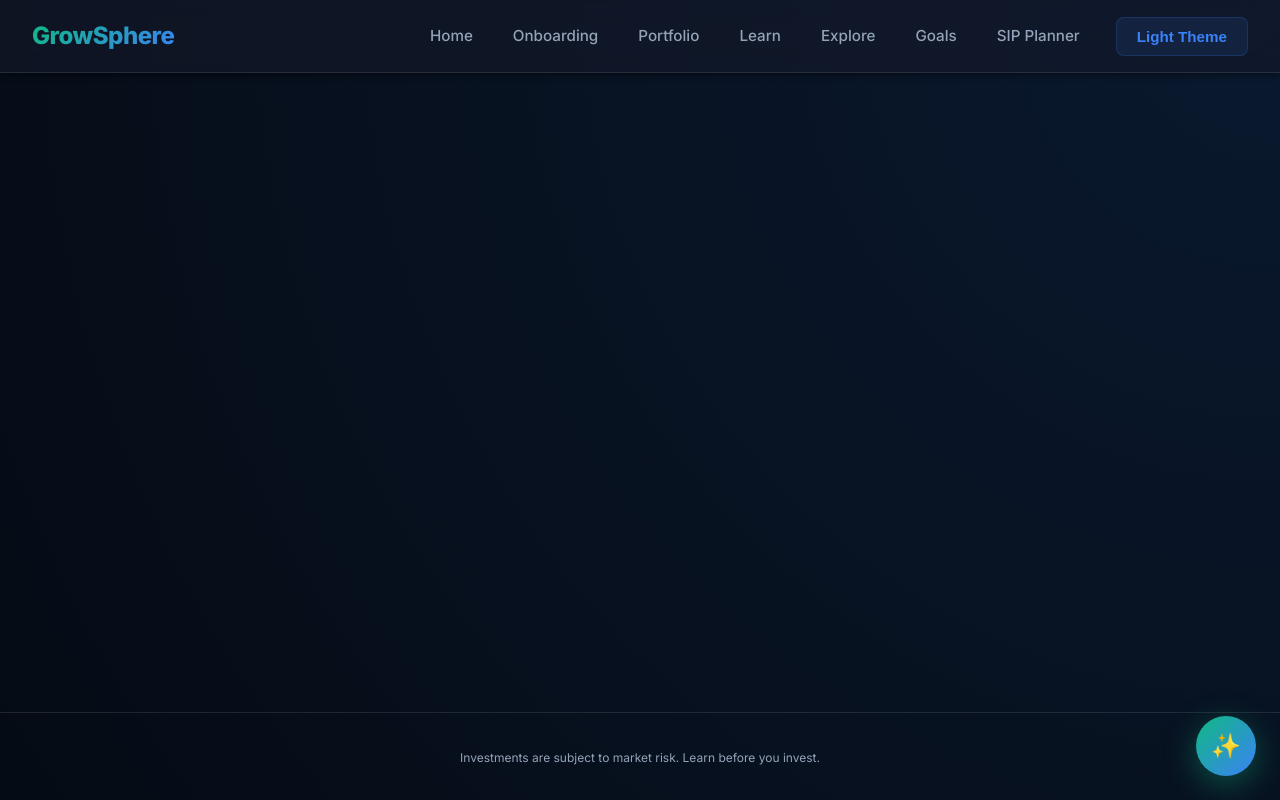
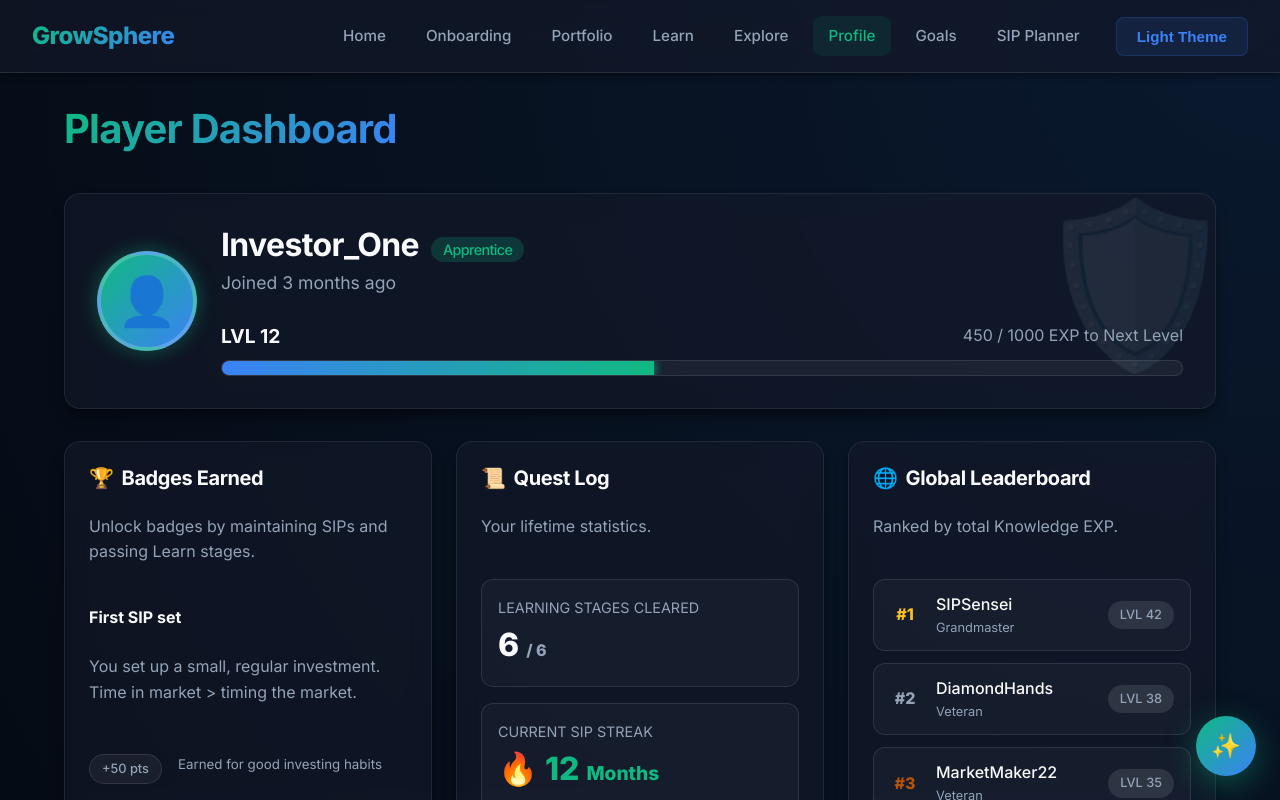
Before and after one commit to Askamar/Growsphere, a React (Vite) app: page /profile in a window 1280 px wide. Shown: the top 800 px of the page. Built offline with nearby package versions, Linux system fonts and the light colour scheme.

Commit message:
Add Player Dashboard (Profile Page) with gamification elements

```diff
--- a/src/App.tsx
+++ b/src/App.tsx
@@ -7,6 +7,7 @@ import Learn from './pages/Learn'
 import Goals from './pages/Goals'
 import SIPPlanner from './pages/SIPPlanner'
 import Explore from './pages/Explore'
+import Profile from './pages/Profile'
 import { getJSON, setJSON } from './shared/storage'
 import AIChatbot from './shared/AIChatbot'
 
@@ -28,6 +29,7 @@ export default function App() {
           <NavLink to="/portfolio">Portfolio</NavLink>
           <NavLink to="/learn">Learn</NavLink>
           <NavLink to="/explore">Explore</NavLink>
+          <NavLink to="/profile">Profile</NavLink>
           <NavLink to="/goals">Goals</NavLink>
           <NavLink to="/sip">SIP Planner</NavLink>
           <button
@@ -46,6 +48,7 @@ export default function App() {
           <Route path="/portfolio" element={<Portfolio />} />
           <Route path="/learn" element={<Learn />} />
           <Route path="/explore" element={<Explore />} />
+          <Route path="/profile" element={<Profile />} />
           <Route path="/goals" element={<Goals />} />
           <Route path="/sip" element={<SIPPlanner />} />
         </Routes>
--- /dev/null
+++ b/src/pages/Profile.tsx
@@ -0,0 +1,156 @@
+import { useState } from 'react'
+import AchievementCard from '../shared/AchievementCard'
+import { demoAchievements } from '../shared/mock'
+
+export default function Profile() {
+  const [level] = useState(12)
+  const [exp] = useState(450)
+  const maxExp = 1000
+
+  const leaders = [
+    { rank: 1, name: 'SIPSensei', level: 42, title: 'Grandmaster' },
+    { rank: 2, name: 'DiamondHands', level: 38, title: 'Veteran' },
+    { rank: 3, name: 'MarketMaker22', level: 35, title: 'Veteran' },
+    { rank: 124, name: 'You', level: 12, title: 'Apprentice' },
+    { rank: 125, name: 'NewbieNed', level: 3, title: 'Novice' },
+  ]
+
+  return (
+    <div className="stack" style={{ gap: '32px' }}>
+      <div style={{ display: 'flex', alignItems: 'center', justifyContent: 'space-between', marginBottom: '8px' }}>
+        <h2 style={{ margin: 0, fontSize: '2.5rem', background: 'linear-gradient(135deg, var(--accent), var(--accent2))', WebkitBackgroundClip: 'text', WebkitTextFillColor: 'transparent' }}>
+          Player Dashboard
+        </h2>
+      </div>
+
+      {/* Level & Identity Widget */}
+      <div className="card" style={{ padding: '32px', position: 'relative', overflow: 'hidden' }}>
+        <div style={{ position: 'absolute', top: -40, right: -20, fontSize: '10rem', opacity: 0.1, zIndex: 0, pointerEvents: 'none' }}>
+          🛡️
+        </div>
+        <div className="row" style={{ position: 'relative', zIndex: 1, gap: '24px' }}>
+          {/* Avatar Area */}
+          <div style={{
+            width: '100px',
+            height: '100px',
+            borderRadius: '50%',
+            background: 'linear-gradient(135deg, var(--accent), var(--accent2))',
+            display: 'flex',
+            alignItems: 'center',
+            justifyContent: 'center',
+            fontSize: '3rem',
+            border: '4px solid rgba(255, 255, 255, 0.2)',
+            boxShadow: '0 0 20px rgba(16, 185, 129, 0.4)'
+          }}>
+            👤
+          </div>
+
+          <div style={{ flex: 1 }}>
+            <h3 style={{ fontSize: '2rem', margin: '0 0 4px 0', display: 'flex', alignItems: 'center', gap: '12px' }}>
+              Investor_One <span className="tag" style={{ border: 'none', background: 'rgba(16, 185, 129, 0.2)', color: 'var(--accent)', fontSize: '0.9rem' }}>Apprentice</span>
+            </h3>
+            <p style={{ color: 'var(--text-muted)', margin: 0, fontSize: '1.1rem' }}>Joined 3 months ago</p>
+
+            {/* EXP Bar */}
+            <div style={{ marginTop: '24px' }}>
+              <div className="row" style={{ justifyContent: 'space-between', marginBottom: '8px' }}>
+                <span style={{ fontWeight: 'bold', fontSize: '1.2rem', color: 'var(--text)' }}>LVL {level}</span>
+                <span style={{ color: 'var(--text-muted)' }}>{exp} / {maxExp} EXP to Next Level</span>
+              </div>
+              <div style={{
+                height: '16px',
+                background: 'rgba(255, 255, 255, 0.05)',
+                borderRadius: '8px',
+                overflow: 'hidden',
+                border: '1px solid var(--glass-border)'
+              }}>
+                <div style={{
+                  width: `${(exp / maxExp) * 100}%`,
+                  height: '100%',
+                  background: 'linear-gradient(90deg, var(--accent2), var(--accent))',
+                  boxShadow: '0 0 10px var(--accent)',
+                  transition: 'width 1s ease-in-out'
+                }} />
+              </div>
+            </div>
+          </div>
+        </div>
+      </div>
+
+      <div className="grid cols-3" style={{ gridTemplateColumns: '1fr 1fr 1fr' }}>
+
+        {/* Achievements Column */}
+        <div className="card stack">
+          <h3 style={{ margin: 0, display: 'flex', alignItems: 'center', gap: '8px' }}>
+            <span>🏆</span> Badges Earned
+          </h3>
+          <p className="muted" style={{ margin: 0 }}>Unlock badges by maintaining SIPs and passing Learn stages.</p>
+          <div className="stack" style={{ gap: '16px', marginTop: '16px' }}>
+            {demoAchievements.map(ach => (
+              <AchievementCard key={ach.id} achievement={ach} />
+            ))}
+          </div>
+        </div>
+
+        {/* Quest Log / Stats */}
+        <div className="card stack">
+          <h3 style={{ margin: 0, display: 'flex', alignItems: 'center', gap: '8px' }}>
+            <span>📜</span> Quest Log
+          </h3>
+          <p className="muted" style={{ margin: 0 }}>Your lifetime statistics.</p>
+
+          <div style={{ marginTop: '16px', display: 'flex', flexDirection: 'column', gap: '16px' }}>
+            <div style={{ padding: '16px', background: 'rgba(255,255,255,0.03)', borderRadius: '12px', border: '1px solid var(--glass-border)' }}>
+              <div style={{ color: 'var(--text-muted)', fontSize: '0.9rem', textTransform: 'uppercase' }}>Learning Stages Cleared</div>
+              <div style={{ fontSize: '2rem', fontWeight: 800, color: 'var(--text)' }}>6 <span style={{ fontSize: '1rem', color: 'var(--text-muted)' }}>/ 6</span></div>
+            </div>
+
+            <div style={{ padding: '16px', background: 'rgba(255,255,255,0.03)', borderRadius: '12px', border: '1px solid var(--glass-border)' }}>
+              <div style={{ color: 'var(--text-muted)', fontSize: '0.9rem', textTransform: 'uppercase' }}>Current SIP Streak</div>
+              <div style={{ fontSize: '2rem', fontWeight: 800, color: 'var(--accent)' }}>🔥 12 <span style={{ fontSize: '1.2rem' }}>Months</span></div>
+            </div>
+          </div>
+        </div>
+
+        {/* Global Leaderboard */}
+        <div className="card stack" style={{ gridColumn: 'span 1' }}>
+          <h3 style={{ margin: 0, display: 'flex', alignItems: 'center', gap: '8px' }}>
+            <span>🌐</span> Global Leaderboard
+          </h3>
+          <p className="muted" style={{ margin: 0 }}>Ranked by total Knowledge EXP.</p>
+
+          <div style={{ marginTop: '16px', display: 'flex', flexDirection: 'column', gap: '12px' }}>
+            {leaders.map((l, i) => (
+              <div key={i} style={{
+                display: 'flex',
+                alignItems: 'center',
+                padding: '12px 16px',
+                background: l.name === 'You' ? 'rgba(16, 185, 129, 0.15)' : 'rgba(255,255,255,0.03)',
+                border: l.name === 'You' ? '1px solid var(--accent)' : '1px solid var(--glass-border)',
+                borderRadius: '12px',
+                gap: '16px'
+              }}>
+                <span style={{
+                  fontWeight: 800,
+                  color: i === 0 ? '#fbbf24' : i === 1 ? '#94a3b8' : i === 2 ? '#b45309' : 'var(--text-muted)',
+                  width: '30px',
+                  textAlign: 'center'
+                }}>
+                  #{l.rank}
+                </span>
+                <div style={{ flex: 1 }}>
+                  <div style={{ fontWeight: l.name === 'You' ? 800 : 500, color: 'var(--text)' }}>{l.name}</div>
+                  <div style={{ fontSize: '0.8rem', color: 'var(--text-muted)' }}>{l.title}</div>
+                </div>
+                <div className="tag" style={{ margin: 0, border: 'none', background: 'rgba(255,255,255,0.1)' }}>
+                  LVL {l.level}
+                </div>
+              </div>
+            ))}
+          </div>
+        </div>
+
+      </div>
+    </div>
+  )
+}
```
